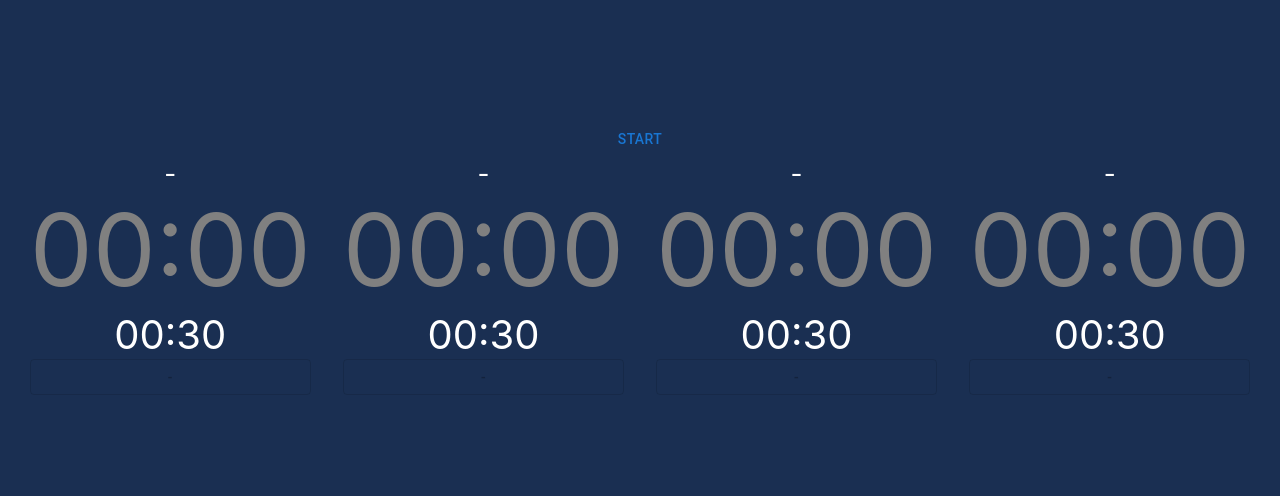
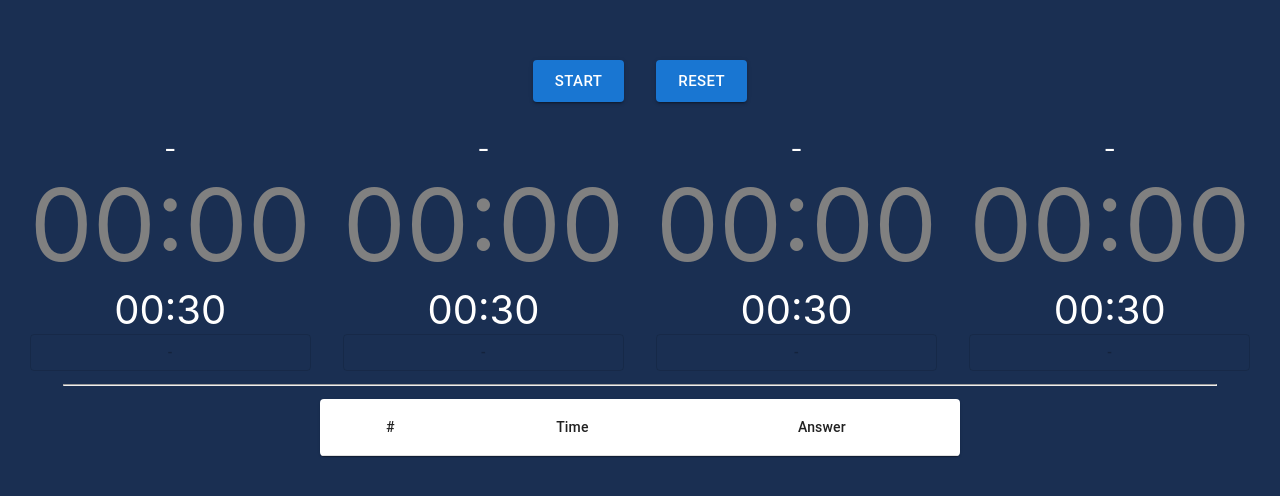
Before and after one commit to warabico/TsumeShogiTimer, a React (Create React App) app in the folder timer/: page / in a window 1280 px wide. Shown: the part 142-638 px from the top of the page. Built offline with nearby package versions, Linux system fonts and the light colour scheme.

Commit message:
Created result table

```diff
--- /dev/null
+++ b/timer/src/resultTableComponent.tsx
@@ -0,0 +1,54 @@
+import React from 'react';
+
+import { Table, TableContainer, TableHead, TableRow, TableBody, TableCell, Paper } from '@mui/material';
+
+interface ResultTableProps {
+    secondsList: number[];
+    answerList: boolean[];
+};
+
+const ResultTableComponent = (props: ResultTableProps) => {
+    const sxAnswerOK = {
+        color: "black"
+    };
+    const sxAnswerNG = {
+        color: "red",
+        fontWeight: "bold"
+    };
+
+    return (
+        <>
+            <TableContainer style={{width:"50%"}} component={Paper}>
+                <Table aria-label="simple table">
+                    <TableHead>
+                        <TableRow>
+                            <TableCell align="center">#</TableCell>
+                            <TableCell align="center">Time</TableCell>
+                            <TableCell align="center">Answer</TableCell>
+                        </TableRow>
+                    </TableHead>
+                    <TableBody>
+                        {props.secondsList.map((seconds: number, index: number) => (
+                            <TableRow
+                                key={index}
+                                sx={{ '&:last-child td, &:last-child th': { border: 0 } }}
+                            >
+                                <TableCell align="center" component="th" sx={ props.answerList[index] ? sxAnswerOK : sxAnswerNG } >
+                                    {"#" + ( '000' + ( index + 1) ).slice(-3) }
+                                </TableCell>
+                                <TableCell align="center" sx={ props.answerList[index] ? sxAnswerOK : sxAnswerNG } >
+                                    { ( '00' + Math.floor(seconds / 60) ).slice( -2 ) + ":" + ( '00' + (seconds) ).slice( -2 )}
+                                </TableCell>
+                                <TableCell align="center" sx={ props.answerList[index] ? sxAnswerOK : sxAnswerNG } >
+                                    { props.answerList[index] ? "OK" : "NG" }
+                                </TableCell>
+                            </TableRow>
+                        ))}
+                    </TableBody>
+                </Table>
+            </TableContainer>
+        </>
+    )
+}
+
+export default ResultTableComponent;
--- a/timer/src/timerComponent.tsx
+++ b/timer/src/timerComponent.tsx
@@ -1,8 +1,12 @@
 import React from 'react';
 import { Box, Button } from '@mui/material';
 import { useTimer } from 'react-timer-hook';
+import { bgcolor } from '@mui/system';
 
-interface callbackType {
+interface callbackOKType {
+    (argv: number): void;
+};
+interface callbackNGType {
     (): void;
 };
 
@@ -10,11 +14,11 @@ interface TimerProps {
     running: boolean;
     enabled: boolean;
     seconds: number;
-    callbackOK: callbackType;
-    callbackNG: callbackType;
+    callbackOK: callbackOKType;
+    callbackNG: callbackNGType;
 };
 
-const TimerComponent = ( props: TimerProps ) => {
+const TimerComponent = (props: TimerProps) => {
     const {
         seconds,
         minutes,
@@ -27,51 +31,58 @@ const TimerComponent = ( props: TimerProps ) => {
         restart,
     } = useTimer({ expiryTimestamp: new Date(), autoStart: false, onExpire: () => timeup() });
 
-    const [ started, setStarted ] = React.useState(false);
-    const [ cleared, setCleared ] = React.useState(false);
-    const [ quizResult, setQuizResult ] = React.useState(0);
+    const myRef = React.useRef<HTMLInputElement>(null!);
 
-    if ( props.running === true)
-    {
-        if ( props.enabled === true )
-        {
-            if ( started === false )
-            {
+    const [started, setStarted] = React.useState(false);
+    const [cleared, setCleared] = React.useState(false);
+    const [quizResult, setQuizResult] = React.useState(0);
+
+    const [open, setOpen] = React.useState(false);
+
+    const startedRef = React.useRef<boolean>();
+    const enabledRef = React.useRef<boolean>();
+    const runningRef = React.useRef<boolean>();
+    startedRef.current = started;
+    enabledRef.current = props.enabled;
+    runningRef.current = props.running;
+
+    if (props.running === true) {
+        if (props.enabled === true) {
+            if (started === false) {
                 const time = new Date();
                 time.setSeconds(time.getSeconds() + props.seconds);
                 restart(time);
                 setStarted(true);
+                setOpen(true);
+                myRef.current.focus();
             }
         }
 
-        if ( cleared === false )
-        {
+        if (cleared === false) {
             setQuizResult(3);
             setCleared(true);
         }
     }
-    else
-    {
-        if ( quizResult === 3 )
-        {
+    else {
+        if (quizResult === 3) {
             setQuizResult(0);
         }
-        if ( isRunning == true )
-        {
+        if (isRunning == true) {
             pause();
             setStarted(false);
         }
-        if ( cleared === true)
-        {
+        if (cleared === true) {
             setCleared(false);
         }
     }
 
     const gonext = () => {
+        if (startedRef) {
             pause();
             setStarted(false);
             setQuizResult(1);
-        props.callbackOK();
+            props.callbackOK(props.seconds - (minutes * 60 + seconds));
+        }
     }
 
     const timeup = () => {
@@ -80,47 +91,61 @@ const TimerComponent = ( props: TimerProps ) => {
         props.callbackNG();
     }
 
+    const handleKeyDown = (e: React.KeyboardEvent) => {
+        console.log("fire")
+        if (e.key === 'Escape' && open) {
+            if (enabledRef && runningRef && startedRef) {
+                console.log("a");
+                gonext();
+            }
+            setOpen(false);
+        }
+    };
+
     return (
         <>
-            { props.enabled && props.running ? (
-                <Box sx={{width:"100%"}}>
-                <div style={{color: quizResult === 2 ? "red" : "white" }} >
-                        { quizResult === 0 ? "-" : quizResult === 3 ? "-" : quizResult === 1 ? "OK" : "NG" }
+            <div>
+                <input type="text" style={{height: 0, background: "#1a2f52", border: "none" }} onKeyDown={handleKeyDown} ref={myRef} />
+                {props.enabled && props.running ? (
+                    <Box sx={{ width: "100%" }}>
+                        <div style={{ color: quizResult === 2 ? "red" : "white" }} >
+                            {quizResult === 0 ? "-" : quizResult === 3 ? "-" : quizResult === 1 ? "OK" : "NG"}
                         </div>
-                    <div style={{fontSize: '100px'}}>
-                        <span>{( '00' + minutes).slice( -2 )}</span>:<span>{( '00' + seconds).slice( -2 )}</span>
+                        <div style={{ fontSize: '100px' }}>
+                            <span>{('00' + minutes).slice(-2)}</span>:<span>{('00' + seconds).slice(-2)}</span>
                         </div>
-                    <div style={{fontSize: '40px', color: "gray"}}>
-                        <span>{( '00' + (Math.floor(props.seconds / 60) - minutes)).slice( -2 )}</span>:<span>{( '00' + (props.seconds - seconds)).slice( -2 )}</span>
+                        <div style={{ fontSize: '40px', color: "gray" }}>
+                            <span>{('00' + (Math.floor(props.seconds / 60) - minutes)).slice(-2)}</span>:<span>{('00' + (props.seconds - seconds)).slice(-2)}</span>
                         </div>
-                    <Button variant="outlined" onClick={() => gonext()} sx={{width:"100%"}}>NEXT</Button>
+                        <Button variant="outlined" onClick={() => gonext()} sx={{ width: "100%" }}>NEXT</Button>
                     </Box>
                 ) : (
-                <Box sx={{width:"100%"}}>
-                    <div style={{color: quizResult === 2 ? "red" : "white" }} >
-                        { quizResult === 0 ? "-" : quizResult === 3 ? "-" : quizResult === 1 ? "OK" : "NG" }
+                    <Box sx={{ width: "100%" }}>
+                        <div style={{ color: quizResult === 2 ? "red" : "white" }} >
+                            {quizResult === 0 ? "-" : quizResult === 3 ? "-" : quizResult === 1 ? "OK" : "NG"}
                         </div>
-                    { quizResult === 3 ? (
-                        <div style={{fontSize: '100px', color: "gray"}}>
-                            <span>{( '00' + Math.floor(props.seconds / 60)).slice( -2 )}</span>:<span>{( '00' + (props.seconds % 60)).slice( -2 )}</span>
+                        {quizResult === 3 ? (
+                            <div style={{ fontSize: '100px', color: "gray" }}>
+                                <span>{('00' + Math.floor(props.seconds / 60)).slice(-2)}</span>:<span>{('00' + (props.seconds % 60)).slice(-2)}</span>
                             </div>
                         ) : (
-                        <div style={{fontSize: '100px', color: "gray"}}>
-                            <span>{( '00' + minutes).slice( -2 )}</span>:<span>{( '00' + seconds).slice( -2 )}</span>
+                            <div style={{ fontSize: '100px', color: "gray" }}>
+                                <span>{('00' + minutes).slice(-2)}</span>:<span>{('00' + seconds).slice(-2)}</span>
                             </div>
                         )}
-                    { quizResult === 3  ? (
-                        <div style={{fontSize: '40px'}}>
+                        {quizResult === 3 ? (
+                            <div style={{ fontSize: '40px' }}>
                                 <span>00</span>:<span>00</span>
                             </div>
                         ) : (
-                        <div style={{fontSize: '40px'}}>
-                            <span>{( '00' + (Math.floor(props.seconds / 60) - minutes)).slice( -2 )}</span>:<span>{( '00' + (props.seconds - seconds)).slice( -2 )}</span>
+                            <div style={{ fontSize: '40px' }}>
+                                <span>{('00' + (Math.floor(props.seconds / 60) - minutes)).slice(-2)}</span>:<span>{('00' + (props.seconds - seconds)).slice(-2)}</span>
                             </div>
                         )}
-                    <Button disabled={true} variant="outlined" onClick={() => gonext()} sx={{width:"100%"}}>-</Button>
+                        <Button disabled={true} variant="outlined" onClick={() => gonext()} sx={{ width: "100%" }}>-</Button>
                     </Box>
                 )}
+            </div>
         </>
     );
 }
--- a/timer/src/timerManager.tsx
+++ b/timer/src/timerManager.tsx
@@ -2,6 +2,12 @@ import React from 'react';
 import { Button, Stack } from '@mui/material';
 
 import TimerComponent from './timerComponent';
+import ResultTableComponent from './resultTableComponent';
+
+interface resultType {
+    idx: number;
+    second: number;
+};
 
 const audioOKUrl = process.env.PUBLIC_URL + '/audio/sound_ok.mp3';
 const audioNGUrl = process.env.PUBLIC_URL + '/audio/sound_ng.mp3';
@@ -13,6 +19,9 @@ const TimerManager = () => {
     const [ running, setRunning ] = React.useState( false );
     const [ seconds, setSeconds ] = React.useState( 30 );
 
+    const [ secondsList, setSecondsList ] = React.useState<number[]>( [] );
+    const [ answerList, setAnswerList ] = React.useState<boolean[]>( [] );
+
     const changeRunning = () => {
         if ( running === false )
         {
@@ -21,19 +30,25 @@ const TimerManager = () => {
         }
         else
         {
+            for (let i = quizCount; i < 4; i++)
+            {
+                addList( seconds, false );
+            }
             setQuizCount(0);
             setRunning(false);
         }
     }
 
-    const quizOK = () => {
+    const quizOK = ( resultSeconds: number ) => {
         audioOK.play();
         incQuiz();
+        addList( resultSeconds, true );
     }
 
     const quizNG = () => {
         audioNG.play();
         incQuiz();
+        addList( seconds, false );
     }
 
     const incQuiz = () => {
@@ -48,11 +63,29 @@ const TimerManager = () => {
         }
     }
 
+    const addList = (seconds: number, answer: boolean) => {
+        setSecondsList( (prevState: number[]) => [...prevState, seconds] );
+        setAnswerList( (prevState: boolean[]) => [...prevState, answer] );
+    }
+
+    const resetList = () => {
+        setSecondsList( [] );
+        setAnswerList( [] );
+    }
+
     return (
         <>
-            <Button onClick={() => changeRunning()} >
-                { running ? "STOP" : "START" }
-            </Button>
+            <Stack
+                direction={{ xs: 'column', sm: 'column', md: 'row' }}
+                spacing={{ xs: 1, sm: 2, md: 4 }}
+            >
+                <Button variant="contained" onClick={() => changeRunning()} size={"large"} >
+                    { running ? "STOP" : "START" }
+                </Button>
+                <Button disabled={ running } variant="contained" onClick={() => resetList()} size={"large"}  >
+                    Reset
+                </Button>
+            </Stack>
             <Stack
                 direction={{ xs: 'column', sm: 'column', md: 'row' }}
                 spacing={{ xs: 1, sm: 2, md: 4 }}
@@ -61,31 +94,36 @@ const TimerManager = () => {
                     running={ running }
                     enabled={ quizCount === 0 ? true : false }
                     seconds={ seconds }
-                    callbackOK={quizOK}
-                    callbackNG={quizNG}
+                    callbackOK={ quizOK }
+                    callbackNG={ quizNG }
                 />
                 <TimerComponent
                     running={ running }
                     enabled={ quizCount === 1 ? true : false }
                     seconds={ seconds }
-                    callbackOK={quizOK}
-                    callbackNG={quizNG}
+                    callbackOK={ quizOK }
+                    callbackNG={ quizNG }
                 />
                 <TimerComponent
                     running={ running }
                     enabled={ quizCount === 2 ? true : false }
                     seconds={ seconds }
-                    callbackOK={quizOK}
-                    callbackNG={quizNG}
+                    callbackOK={ quizOK }
+                    callbackNG={ quizNG }
                 />
                 <TimerComponent
                     running={ running }
                     enabled={ quizCount === 3 ? true : false }
                     seconds={ seconds }
-                    callbackOK={quizOK}
-                    callbackNG={quizNG}
+                    callbackOK={ quizOK }
+                    callbackNG={ quizNG }
                 />
             </Stack>
+            <hr style={{width:"90%"}} />
+            <ResultTableComponent
+                secondsList={ secondsList }
+                answerList={ answerList }
+            />
         </>
     );
 }
```
Also changed, not shown: 7 other files (tests, documents, lock files or other folders). Lines whose indentation alone changed are shown as unchanged.
